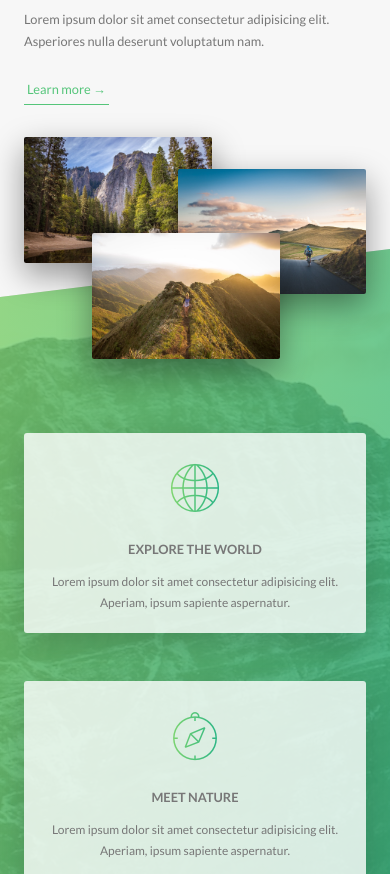
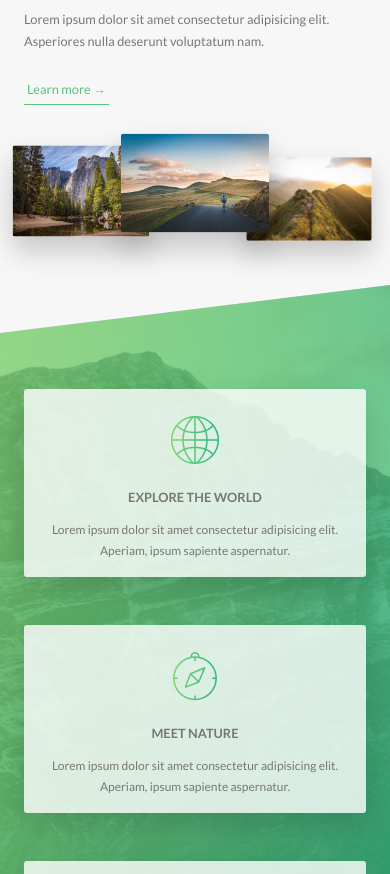
Before and after one commit to adamsJS23/natour-responsive, a website: page index.html in a window 390 px wide. Shown: the part 1121-1995 px from the top of the page. Drawn offline with Linux system fonts and the light colour scheme.

Commit message:
written media queries for section feature section about

```diff
--- a/sass/base/_utilities.scss
+++ b/sass/base/_utilities.scss
@@ -1,8 +1,26 @@
-.u-center-text { text-align: center !important; }
+.u-center-text {
+  text-align: center !important;
+}
 
-.u-margin-bottom-small { margin-bottom: 1.5rem !important; }
-.u-margin-bottom-medium { margin-bottom: 4rem !important; }
-.u-margin-bottom-big { margin-bottom: 8rem !important; }
+.u-margin-bottom-small {
+  margin-bottom: 1.5rem !important;
+}
+.u-margin-bottom-medium {
+  margin-bottom: 4rem !important;
+  @include respond(tab-port) {
+    margin-top: 3rem !important;
+  }
+}
+.u-margin-bottom-big {
+  margin-bottom: 8rem !important;
+  @include respond(tab-port) {
+    margin-top: 5rem !important;
+  }
+}
 
-.u-margin-top-big { margin-top: 8rem !important; }
-.u-margin-top-huge { margin-top: 10rem !important; }
+.u-margin-top-big {
+  margin-top: 8rem !important;
+}
+.u-margin-top-huge {
+  margin-top: 10rem !important;
+}
--- a/sass/components/_composition.scss
+++ b/sass/components/_composition.scss
@@ -3,39 +3,61 @@
 
   &__photo {
     width: 55%;
-        box-shadow: 0 1.5rem 4rem rgba($color-black, .4);
+    box-shadow: 0 1.5rem 4rem rgba($color-black, 0.4);
     border-radius: 2px;
     position: absolute;
     z-index: 10;
-        transition: all .2s;
+    transition: all 0.2s;
     outline-offset: 2rem;
+
+    @include respond(tab-port) {
+      position: relative;
+      float: left;
+      width: 33.333333%;
+      box-shadow: 0 1.5rem 3rem rgba($color-black, 0.2);
+    }
 
     &--p1 {
       left: 0;
       top: -2rem;
+      @include respond(tab-port) {
+        top: 0;
+        transform: scale(1.2);
+
+      }
     }
 
     &--p2 {
       right: 0;
       top: 2rem;
+      @include respond(tab-port) {
+        top: -1rem;
+        transform: scale(1.3);
+        z-index: 11;
+      }
     }
 
     &--p3 {
       left: 20%;
       top: 10rem;
+      @include respond(tab-port) {
+        left: 0;
+        top: 1rem;
+        transform: scale(1.1);
+
+      }
     }
 
     &:hover {
       outline: 1.5rem solid $color-primary;
-            transform: scale(1.05) translateY(-.5rem);
-            box-shadow: 0 2.5rem 4rem rgba($color-black, .5);
+      transform: scale(1.05) translateY(-0.5rem);
+      box-shadow: 0 2.5rem 4rem rgba($color-black, 0.5);
       z-index: 20;
     }
-
   }
 
   &:hover &__photo:not(:hover) {
-        transform: scale(.95);
+    transform: scale(0.95);
   }
   //composition:hover composition__photo:not(:hover) {
 }
--- a/sass/components/_feature-box.scss
+++ b/sass/components/_feature-box.scss
@@ -1,19 +1,32 @@
 .feature-box {
-    background-color: rgba($color-white, .8);
+  background-color: rgba($color-white, 0.8);
   font-size: 1.5rem;
   padding: 2.5rem;
   text-align: center;
   border-radius: 3px;
-    box-shadow: 0 1.5rem 4rem rgba($color-black, .15);
-    transition: transform .3s;
+  box-shadow: 0 1.5rem 4rem rgba($color-black, 0.15);
+  transition: transform 0.3s;
+
+  @include respond(tab-port) {
+    padding: 2rem;
+  }
 
   &__icon {
     font-size: 6rem;
-        margin-bottom: .5rem;
+    margin-bottom: 0.5rem;
     display: inline-block;
-        background-image: linear-gradient(to right, $color-primary-light, $color-primary-dark);
+    background-image: linear-gradient(
+      to right,
+      $color-primary-light,
+      $color-primary-dark
+    );
+    background-clip: text;
     -webkit-background-clip: text;
     color: transparent;
+
+    @include respond(tab-port) {
+      margin-bottom: 0;
+    }
   }
 
   &:hover {
--- a/sass/layout/_footer.scss
+++ b/sass/layout/_footer.scss
@@ -11,6 +11,10 @@
     &__logo-box {
         text-align: center;
         margin-bottom: 8rem;
+
+        @include respond(tab-port){
+            margin-bottom: 6rem;
+        }
     }
 
     &__logo {
--- a/sass/pages/_home.scss
+++ b/sass/pages/_home.scss
@@ -2,6 +2,10 @@
     background-color: $color-grey-light-1;
     padding: 25rem 0;
     margin-top: -20vh;
+
+    @include respond(tab-port){
+        padding: 20rem 0;
+    }
 }
 
 .section-features {
@@ -19,22 +23,37 @@
         transform: skewY(7deg);
     }
 
+    @include respond(tab-port){
+        padding: 10rem 0;
+    }
 }
 
 .section-tours {
     background-color: $color-grey-light-1;
     padding: 25rem 0 15rem 0;
     margin-top: -10rem;
+
+    @include respond(tab-port){
+        padding: 20rem 0 10rem 0;
+    }
 }
 
 .section-stories {
     position: relative;
     padding: 15rem 0;
+    @include respond(tab-port){
+        padding: 10rem 0;
+    }
+
 }
 
 .section-book {
     padding: 15rem 0;
     background-image: linear-gradient(to right bottom, $color-primary-light, $color-primary-dark);
+
+    @include respond(tab-port){
+        padding: 10rem 0;
+    }
 }
 
 .book {
```
Also changed, not shown: css/style.css. Lines whose indentation alone changed are shown as unchanged.
